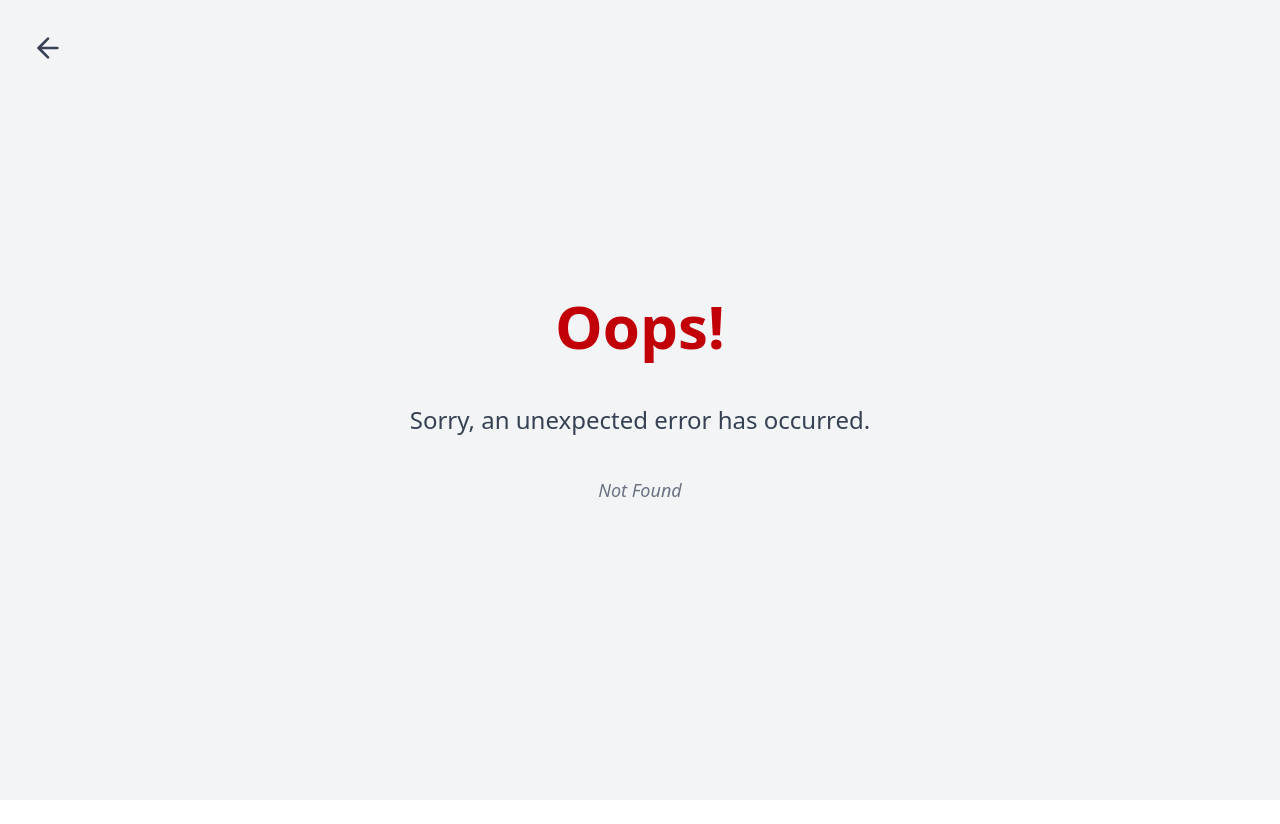
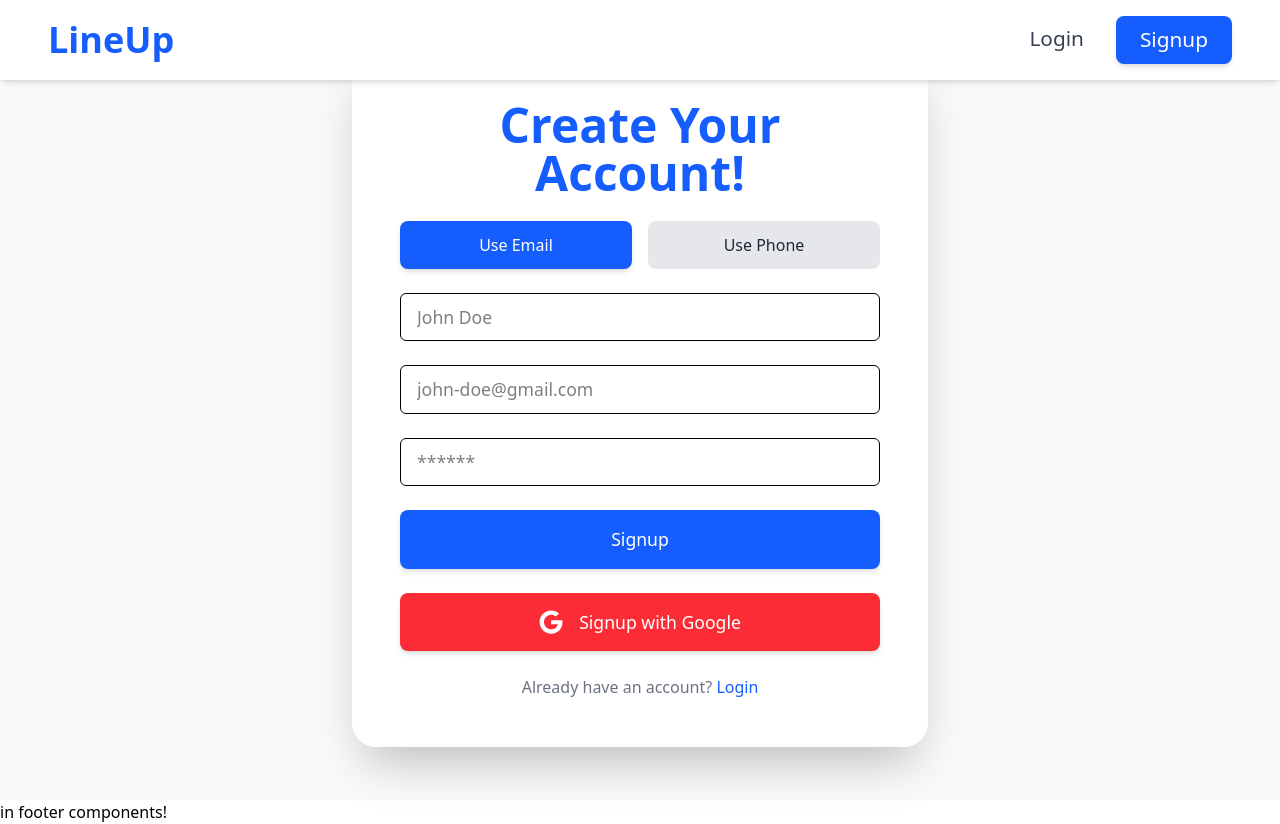
Before and after one commit to priyanshuBS/waitlist-token-system, a React (Vite) app in the folder frontend/: page /signup in a window 1280 px wide. Before the commit this address had no page. Before the commit the page ends 800 px from the top, so only its background shows below. Built offline with nearby package versions, Linux system fonts and the light colour scheme.

Commit message:
update ui for almost all components

```diff
--- a/frontend/package.json
+++ b/frontend/package.json
@@ -13,10 +13,10 @@
     "@react-oauth/google": "^0.12.2",
     "@tailwindcss/vite": "^4.1.13",
     "axios": "^1.12.2",
-    "lucide-react": "^0.544.0",
     "react": "^19.1.1",
     "react-dom": "^19.1.1",
     "react-hot-toast": "^2.6.0",
+    "react-icons": "^5.5.0",
     "react-router-dom": "^7.9.1",
     "tailwindcss": "^4.1.13"
   },
--- a/frontend/src/layouts/RootLayout.jsx
+++ b/frontend/src/RootLayout.jsx
@@ -1,6 +1,6 @@
 import { Outlet } from "react-router-dom";
-import Header from "../components/Header";
-import Footer from "../components/Footer";
+import Header from "./components/Header";
+import Footer from "./components/Footer";
 
 const RootLayout = () => {
   return (
--- a/frontend/src/components/Header.jsx
+++ b/frontend/src/components/Header.jsx
@@ -1,6 +1,6 @@
 import { Link } from "react-router-dom";
-import { Menu, X } from "lucide-react";
 import { useState } from "react";
+import { FiMenu, FiX } from "react-icons/fi";
 import Sidebar from "./Sidebar";
 
 const Header = () => {
@@ -19,13 +19,13 @@ const Header = () => {
         {/* Desktop Menu */}
         <nav className="hidden md:flex items-center gap-8 font-medium text-[1.3rem]">
           <Link
-            to="/auth/login"
+            to="/login"
             className="relative text-gray-700 hover:text-black transition-colors after:content-[''] after:block after:w-0 after:h-[2px] after:bg-blue-600 after:transition-all hover:after:w-full"
           >
             Login
           </Link>
           <Link
-            to="/auth/signup"
+            to="/signup"
             className="px-6 py-2 bg-blue-600 text-white rounded-lg hover:bg-blue-700 shadow-md transition-all"
           >
             Signup
@@ -38,7 +38,7 @@ const Header = () => {
             onClick={() => setSidebarOpen(true)}
             className="p-2 rounded-md hover:bg-gray-100 transition-colors"
           >
-            <Menu className="w-7 h-7 text-gray-700" />
+            <FiMenu className="w-7 h-7 text-gray-700" />
           </button>
         </div>
       </div>
@@ -53,7 +53,7 @@ const Header = () => {
           <div className="absolute top-0 right-0 w-64 h-full bg-white shadow-lg transform transition-transform duration-300">
             <div className="flex justify-end p-4">
               <button onClick={() => setSidebarOpen(false)}>
-                <X className="w-6 h-6 text-gray-700" />
+                <FiX className="w-6 h-6 text-gray-700" />
               </button>
             </div>
             <Sidebar setSidebarOpen={setSidebarOpen} />
--- a/frontend/src/components/Sidebar.jsx
+++ b/frontend/src/components/Sidebar.jsx
@@ -1,53 +1,73 @@
-import { Link } from "react-router-dom";
-import { X } from "lucide-react";
+import { Link, useLocation } from "react-router-dom";
+import { FiX, FiLogIn, FiUserPlus, FiLogOut } from "react-icons/fi";
 import { logoutApi } from "../api/auth";
 import toast from "react-hot-toast";
 
 const Sidebar = ({ setSidebarOpen }) => {
+  const location = useLocation(); // to highlight active link
+
   const handleLogout = async () => {
     try {
       await logoutApi();
-      toast.success("Logout successfully!");
+      toast.success("Logout successful!");
+      setSidebarOpen(false);
     } catch (error) {
       toast.error("Logout failed");
     }
   };
+
+  const links = [
+    { name: "Login", to: "/login", icon: <FiLogIn className="w-5 h-5" /> },
+    {
+      name: "Signup",
+      to: "/signup",
+      icon: <FiUserPlus className="w-5 h-5" />,
+    },
+  ];
+
   return (
-    // cover whole screen
-    <div className="inset-0 fixed z-50 flex">
-      {/* remaning part then sidebar */}
+    <div className="fixed inset-0 z-50 flex">
+      {/* Backdrop */}
       <div
-        className="flex-1 backdrop-blur-[1px]"
+        className="flex-1 bg-black/25 backdrop-blur-sm transition-opacity duration-300"
         onClick={() => setSidebarOpen(false)}
       ></div>
-      {/* sidebar */}
-      <div className="w-8/12 bg-white shadow-lg animate-slide-in ">
-        <div className="flex items-center justify-between h-16 border-b px-4">
-          <p className="text-xl font-medium">
-            <Link to="/">Menu</Link>
-          </p>
-          <X className="w-7 h-7" onClick={() => setSidebarOpen(false)} />
+
+      {/* Sidebar */}
+      <div className="w-8/12 max-w-xs bg-white shadow-2xl rounded-tr-3xl rounded-br-3xl transform transition-transform duration-300 ease-in-out animate-slide-in">
+        {/* Header */}
+        <div className="flex items-center justify-between h-16 border-b px-6">
+          <p className="text-xl font-bold tracking-wide text-gray-800">Menu</p>
+          <FiX
+            className="w-7 h-7 cursor-pointer text-gray-600 hover:text-red-500 transition-colors"
+            onClick={() => setSidebarOpen(false)}
+          />
         </div>
-        <div className="flex flex-col font-medium text-[1.2rem] px-4 gap-6 mt-6 text-center">
-          <Link
-            to="/auth/login"
-            className="bg-gray-600 py-2 rounded-xl text-white"
+
+        {/* Links */}
+        <nav className="flex flex-col gap-4 mt-8 px-4">
+          {links.map((link) => (
+            <Link
+              key={link.to}
+              to={link.to}
+              onClick={() => setSidebarOpen(false)}
+              className={`flex items-center gap-4 px-5 py-3 rounded-xl font-medium text-[1.1rem] transition-all ${
+                location.pathname === link.to
+                  ? "bg-blue-600 text-white shadow-md"
+                  : "bg-gray-100 text-gray-800 hover:bg-blue-600 hover:text-white hover:shadow-md"
+              }`}
+            >
+              {link.icon} {link.name}
+            </Link>
+          ))}
+
+          <button
+            onClick={handleLogout}
+            className="flex items-center gap-4 px-5 py-3 rounded-xl font-medium text-[1.1rem] bg-red-500 text-white hover:bg-red-600 shadow-md transition-all"
           >
-            Login
-          </Link>
-          <Link
-            to="/auth/signup"
-            className="bg-gray-600 py-2 rounded-xl text-white"
-          >
-            Signup
-          </Link>
-          <button
-            className="bg-gray-600 py-2 rounded-xl text-white"
-            onClick={handleLogout}
-          >
-            Logout
+            <FiLogOut className="w-5 h-5" /> Logout
           </button>
-        </div>
+        </nav>
       </div>
     </div>
   );
--- a/frontend/src/layouts/AuthLayout.jsx
+++ /dev/null
@@ -1,26 +0,0 @@
-import { Outlet } from "react-router-dom";
-import { ArrowLeft } from "lucide-react";
-
-const AuthLayout = () => {
-  return (
-    <div className="flex min-h-screen">
-      {/* left */}
-      <div className="hidden sm:flex flex-col items-center justify-center gap-12 bg-pink-300 w-1/2 text-[1.4rem]">
-        <h2 className="text-5xl font-bold">LineUp</h2>
-        <p>waitlist management system for small shops!</p>
-        <button>Demo video</button>
-      </div>
-      {/* right */}
-      <div className="sm:w-1/2 w-full flex items-center justify-center bg-gray-100">
-        <div className="p-2 w-full sm:w-1/2">
-          <Outlet />
-        </div>
-      </div>
-      <div className="fixed top-6 left-6 cursor-pointer">
-        <ArrowLeft className="w-6 h-6" onClick={() => window.history.back()} />
-      </div>
-    </div>
-  );
-};
-
-export default AuthLayout;
--- a/frontend/src/pages/auth/Login.jsx
+++ b/frontend/src/pages/auth/Login.jsx
@@ -3,6 +3,7 @@ import Input from "../../components/UI/Input";
 import { Link } from "react-router-dom";
 import { loginApi } from "../../api/auth";
 import toast from "react-hot-toast";
+import { FaGoogle } from "react-icons/fa";
 
 const Login = () => {
   const [mode, setMode] = useState("email");
@@ -19,7 +20,6 @@ const Login = () => {
 
   const handleSubmit = async (e) => {
     e.preventDefault();
-
     const payload =
       mode === "email"
         ? { email: formData.email, password: formData.password }
@@ -27,54 +27,54 @@ const Login = () => {
 
     try {
       const { data } = await loginApi(payload);
-      console.log(data.data.user);
       toast.success("Login successful!");
-      setFormData({
-        email: "",
-        phoneNumber: "",
-        password: "",
-      });
+      setFormData({ email: "", phoneNumber: "", password: "" });
     } catch (error) {
       toast.error(error.response?.data?.message || "Login failed");
     }
   };
 
   return (
-    <div className="p-6 shadow-2xl bg-white text-center rounded-2xl">
-      <h3 className="text-4xl font-bold text-red-400 py-6">Welcome Back!</h3>
+    <div className="min-h-screen flex items-center justify-center bg-gray-50 p-2 sm:p-4">
+      <div className="w-full max-w-md p-4 sm:p-8 bg-white rounded-3xl shadow-2xl">
+        <h3 className="text-4xl font-bold text-blue-600 mb-6 text-center">
+          Welcome Back!
+        </h3>
 
-      {/* select mode */}
-      <div className="flex items-center gap-4 mb-6 mt-4 w-full text-[1.1rem]">
+        {/* Mode Selection */}
+        <div className="flex gap-4 mb-6 text-[1rem]">
           <button
-          className={`w-full py-2.5 rounded-md ${
+            className={`flex-1 py-2 rounded-lg transition-colors cursor-pointer ${
               mode === "email"
-              ? "bg-blue-600 text-white"
-              : "bg-gray-300 text-black"
-          } cursor-pointer`}
+                ? "bg-blue-600 text-white shadow-md"
+                : "bg-gray-200 text-gray-800 hover:bg-gray-300"
+            }`}
             onClick={() => setMode("email")}
           >
             Use Email
           </button>
           <button
-          className={`w-full py-2.5 rounded-md ${
+            className={`flex-1 py-2 rounded-lg transition-colors cursor-pointer ${
               mode === "phone"
-              ? "bg-blue-600 text-white"
-              : "bg-gray-300 text-black"
-          } cursor-pointer`}
+                ? "bg-blue-600 text-white shadow-md"
+                : "bg-gray-200 text-gray-800 hover:bg-gray-300"
+            }`}
             onClick={() => setMode("phone")}
           >
             Use Phone
           </button>
         </div>
 
-      <form onSubmit={handleSubmit} className="space-y-8 py-4">
+        {/* Form */}
+        <form onSubmit={handleSubmit} className="space-y-4">
           {mode === "email" ? (
             <Input
-            type="text"
+              type="email"
               name="email"
-            placeholder="jhon-doe@gmail.com"
+              placeholder="john-doe@gmail.com"
               value={formData.email}
               onChange={handleChange}
+              className="rounded-lg border-gray-300 focus:border-blue-500 focus:ring focus:ring-blue-200 transition w-full"
             />
           ) : (
             <Input
@@ -83,6 +83,7 @@ const Login = () => {
               placeholder="6203969000"
               value={formData.phoneNumber}
               onChange={handleChange}
+              className="rounded-lg border-gray-300 focus:border-blue-500 focus:ring focus:ring-blue-200 transition w-full"
             />
           )}
 
@@ -92,11 +93,12 @@ const Login = () => {
             placeholder="******"
             value={formData.password}
             onChange={handleChange}
+            className="rounded-lg border-gray-300 focus:border-blue-500 focus:ring focus:ring-blue-200 transition w-full"
           />
 
           <button
             type="submit"
-          className="w-full bg-blue-600 py-2.5 text-white rounded-md font-medium cursor-pointer text-[1.2rem]"
+            className="w-full py-2.5 text-white bg-blue-600 rounded-lg font-medium text-[1.1rem] hover:bg-blue-700 transition-shadow shadow-md"
           >
             Login
           </button>
@@ -106,22 +108,24 @@ const Login = () => {
             onClick={() =>
               (window.location.href = "http://localhost:8000/api/user/google")
             }
-          className="w-full bg-red-500 py-2.5 text-white rounded-md font-medium cursor-pointer text-[1.2rem]"
+            className="w-full py-2.5 text-white bg-red-500 rounded-lg font-medium text-[1.1rem] hover:bg-red-600 flex items-center justify-center gap-2 shadow-md transition-shadow"
           >
+            <FaGoogle className="w-5 h-5" />
             Login with Google
           </button>
         </form>
 
-      <p className="text-[0.98rem] text-gray-600 pt-2">
-        Account doesn't exist{" "}
+        <p className="text-gray-500 text-sm mt-4 text-center">
+          Don't have an account?{" "}
           <Link
-          to="/auth/signup"
-          className="text-blue-600 hover:text-blue-800 text-md font-medium"
+            to="/signup"
+            className="text-blue-600 hover:text-blue-800 font-medium"
           >
             Signup
           </Link>
         </p>
       </div>
+    </div>
   );
 };
 
--- a/frontend/src/pages/auth/Signup.jsx
+++ b/frontend/src/pages/auth/Signup.jsx
@@ -3,6 +3,7 @@ import Input from "../../components/UI/Input";
 import toast from "react-hot-toast";
 import { signupApi } from "../../api/auth";
 import { Link } from "react-router-dom";
+import { FaGoogle } from "react-icons/fa";
 
 const Signup = () => {
   const [mode, setMode] = useState("email");
@@ -32,63 +33,66 @@ const Signup = () => {
             phoneNumber: formData.phoneNumber,
             password: formData.password,
           };
+
     try {
       const { data } = await signupApi(payload);
-      console.log(data.data.user);
-      toast.success("Signup successfull!");
-      setFormData({
-        fullName: "",
-        email: "",
-        phoneNumber: "",
-        password: "",
-      });
+      toast.success("Signup successful!");
+      setFormData({ fullName: "", email: "", phoneNumber: "", password: "" });
     } catch (error) {
-      console.log("Signup failed");
+      toast.error(error.response?.data?.message || "Signup failed");
     }
   };
+
   return (
-    <div className="p-6 shadow-2xl bg-white text-center rounded-2xl">
-      <h3 className="text-4xl font-bold text-red-400 py-6">
-        Create your account!
+    <div className="min-h-screen flex items-center justify-center bg-gray-50 p-4">
+      <div className="w-full max-w-md md:max-w-lg lg:max-w-xl p-8 md:p-12 bg-white rounded-3xl shadow-2xl space-y-6">
+        <h3 className="text-4xl md:text-5xl font-bold text-blue-600 mb-6 text-center">
+          Create Your Account!
         </h3>
-      {/* option */}
-      <div className="flex items-center gap-4 mb-6 mt-4 w-full text-[1.1rem]">
+
+        {/* Mode Selection */}
+        <div className="flex gap-4 mb-6 text-[1rem]">
           <button
-          className={`w-full py-2.5 rounded-md ${
+            className={`flex-1 py-2.5 md:py-3 rounded-lg transition-colors cursor-pointer ${
               mode === "email"
-              ? "bg-blue-600 text-white"
-              : "bg-gray-300 text-black"
-          } cursor-pointer`}
+                ? "bg-blue-600 text-white shadow-md"
+                : "bg-gray-200 text-gray-800 hover:bg-gray-300"
+            }`}
             onClick={() => setMode("email")}
           >
             Use Email
           </button>
           <button
-          className={`w-full py-2.5 rounded-md ${
+            className={`flex-1 py-2.5 md:py-3 rounded-lg transition-colors cursor-pointer ${
               mode === "phone"
-              ? "bg-blue-600 text-white"
-              : "bg-gray-300 text-black"
-          } cursor-pointer`}
+                ? "bg-blue-600 text-white shadow-md"
+                : "bg-gray-200 text-gray-800 hover:bg-gray-300"
+            }`}
             onClick={() => setMode("phone")}
           >
             Use Phone
           </button>
         </div>
-      <form onSubmit={handleSubmit} className="space-y-8 py-4">
+
+        {/* Form */}
+        <form onSubmit={handleSubmit} className="space-y-5 md:space-y-6">
           <Input
             type="text"
             name="fullName"
-          placeholder="Jhon Doe"
+            placeholder="John Doe"
             value={formData.fullName}
             onChange={handleChange}
+            className="rounded-lg border-gray-300 focus:border-blue-500 focus:ring focus:ring-blue-200 transition w-full py-3 md:py-4"
           />
+
           {mode === "email" ? (
             <Input
-            type="text"
+              type="email"
               name="email"
-            placeholder="jhon-doe@gmail.com"
+              placeholder="john-doe@gmail.com"
               value={formData.email}
               onChange={handleChange}
+              className="rounded-lg border-gray-300 focus:border-blue-500 focus:ring focus:ring-blue-200 transition w-full py-3 md:py-4"
             />
           ) : (
             <Input
@@ -97,42 +101,49 @@ const Signup = () => {
               placeholder="6203969000"
               value={formData.phoneNumber}
               onChange={handleChange}
+              className="rounded-lg border-gray-300 focus:border-blue-500 focus:ring focus:ring-blue-200 transition w-full py-3 md:py-4"
             />
           )}
+
           <Input
             type="password"
             name="password"
             placeholder="******"
             value={formData.password}
             onChange={handleChange}
+            className="rounded-lg border-gray-300 focus:border-blue-500 focus:ring focus:ring-blue-200 transition w-full py-3 md:py-4"
           />
 
           <button
             type="submit"
-          className="w-full bg-blue-600 py-2.5 text-white rounded-md cursor-pointer text-[1.1rem] font-medium"
+            className="w-full py-3 md:py-4 text-white bg-blue-600 rounded-lg font-medium text-[1.1rem] hover:bg-blue-700 transition-shadow shadow-md"
           >
             Signup
           </button>
+
           <button
             type="button"
             onClick={() =>
               (window.location.href = "http://localhost:8000/api/user/google")
             }
-          className="w-full bg-red-500 py-2.5 text-white rounded-md font-medium cursor-pointer text-[1.2rem]"
+            className="w-full py-3 md:py-4 text-white bg-red-500 rounded-lg font-medium text-[1.1rem] hover:bg-red-600 flex items-center justify-center gap-3 md:gap-4 shadow-md transition-shadow"
           >
-          Login with Google
+            <FaGoogle className="w-5 h-5 md:w-6 md:h-6" />
+            Signup with Google
           </button>
         </form>
-      <p className="text-[0.98rem] text-gray-600 pt-2">
-        Account already exist{" "}
+
+        <p className="text-gray-500 text-sm md:text-base mt-4 text-center">
+          Already have an account?{" "}
           <Link
             to="/auth/login"
-          className="text-blue-600 hover:text-blue-800 text-md font-medium"
+            className="text-blue-600 hover:text-blue-800 font-medium"
           >
             Login
           </Link>
         </p>
       </div>
+    </div>
   );
 };
 
```
Also changed, not shown: frontend/src/Routes.jsx (+1 -8 lines), 1 other file (tests, documents, lock files or other folders). Lines whose indentation alone changed are shown as unchanged.
